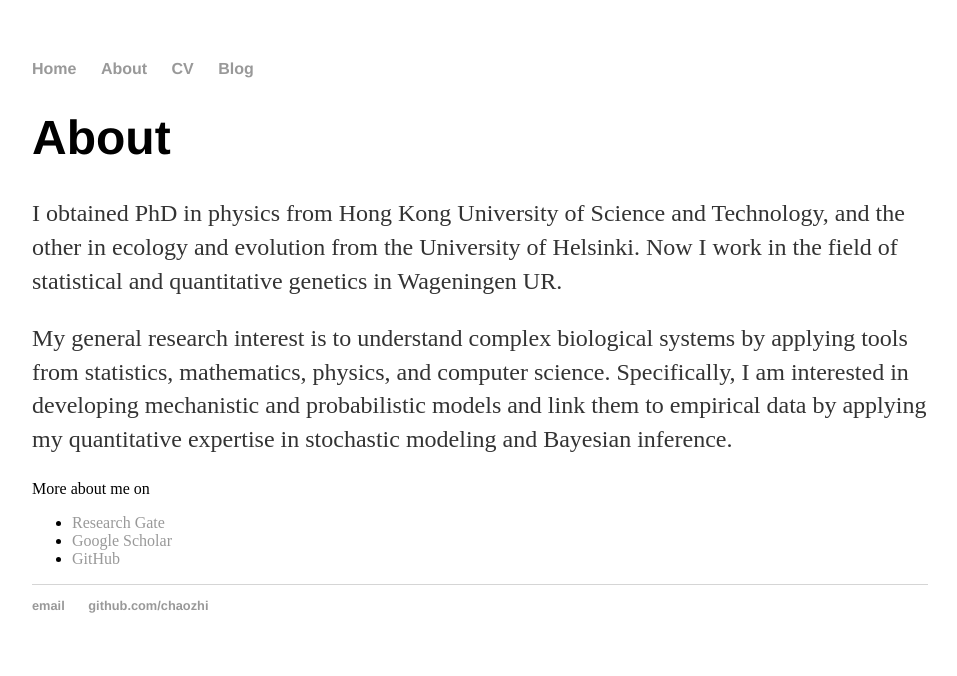
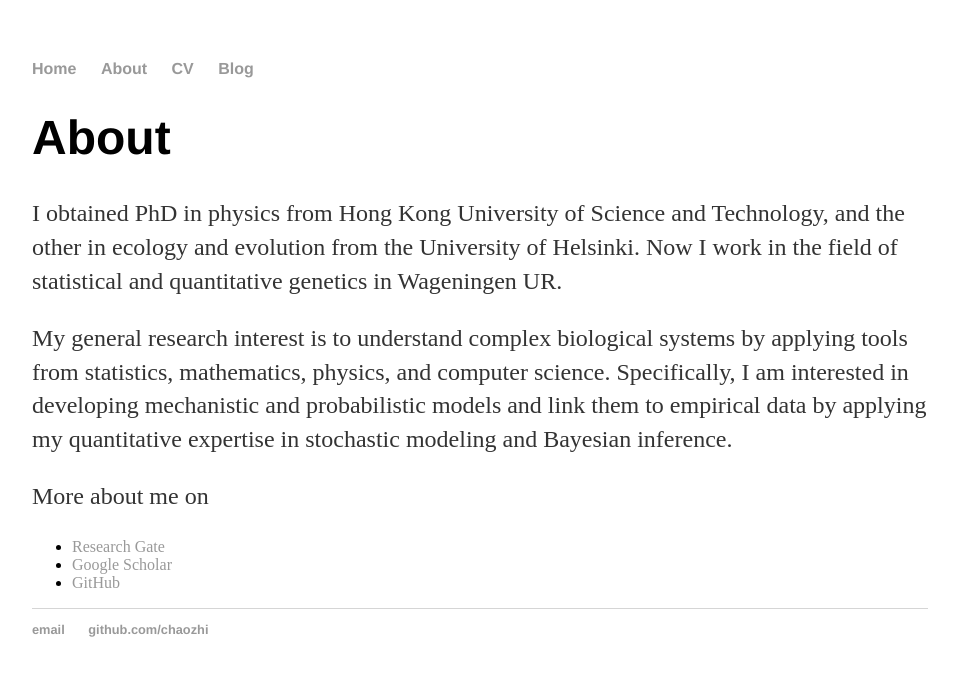
Before and after one commit to chaozhi/chaozhi.github.io, a Jekyll site: the page built from about/index.html, in a window 1280 px wide. Shown: the top 676 px of the page, without its empty margins (160-1117 px from the left). Built offline with Jekyll 4.4.1, drawn with Linux system fonts in a browser that asks for light colours.

```diff
--- a/about/index.html
+++ b/about/index.html
@@ -9,7 +9,7 @@ title: About Chaozhi Zheng
 
 <p>My general research interest is to understand complex biological systems by applying tools from statistics, mathematics, physics, and computer science. Specifically, I am interested in developing mechanistic and probabilistic models and link them to empirical data by applying my quantitative expertise in stochastic modeling and Bayesian inference.</p>
 
-More about me on
+<p>More about me on</p>
 <ul class="contacts">
 <li><a href="http://www.researchgate.net/profile/Chaozhi_Zheng">Research Gate</a></li>
 <li><a href="http://scholar.google.com.hk/citations?hl=en&user=L0btonUAAAAJ&view_op=list_works&sortby=pubdate">Google Scholar</a></li>
```
